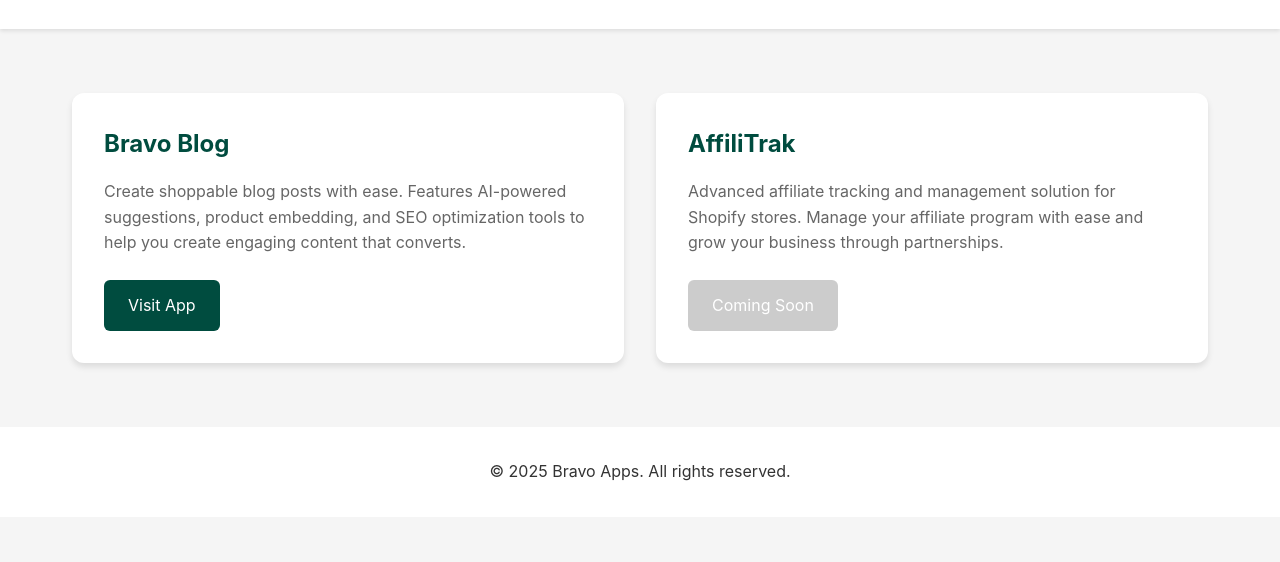
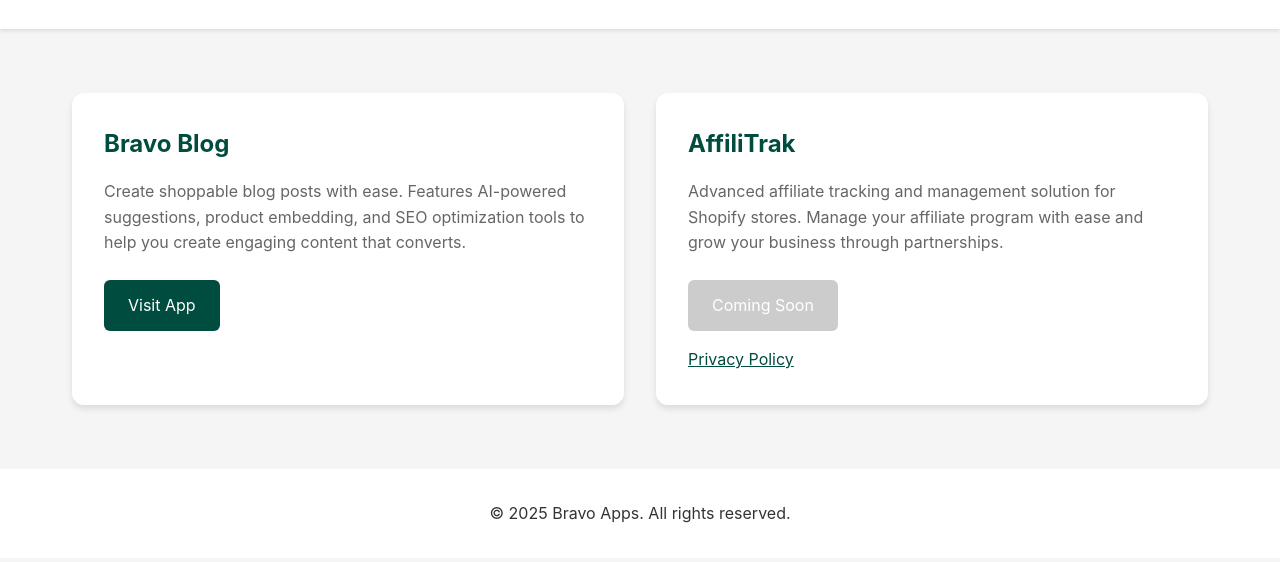
Before and after one commit to becketto/bravoapps, a plain HTML site: page index.html in a window 1280 px wide. Shown: the part 146-708 px from the top of the page. Drawn offline with Linux system fonts and the light colour scheme.

```diff
--- a/index.html
+++ b/index.html
@@ -118,6 +118,8 @@
             <p>Advanced affiliate tracking and management solution for Shopify stores. Manage your affiliate program
                 with ease and grow your business through partnerships.</p>
             <span class="button disabled">Coming Soon</span>
+            <a href="/affilitrak/privacy-policy" style="display: block; margin-top: 1rem; color: #004c3f;">Privacy
+                Policy</a>
         </div>
     </main>
 
```
